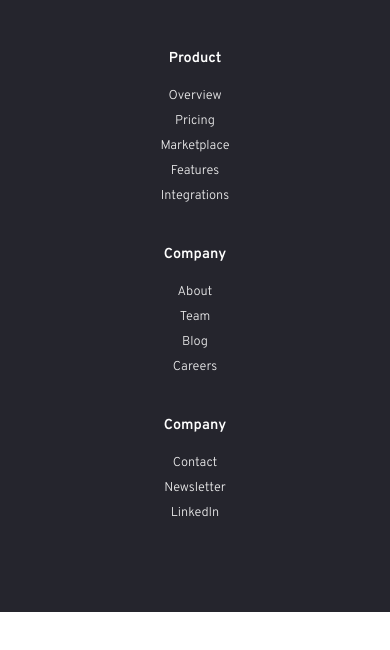
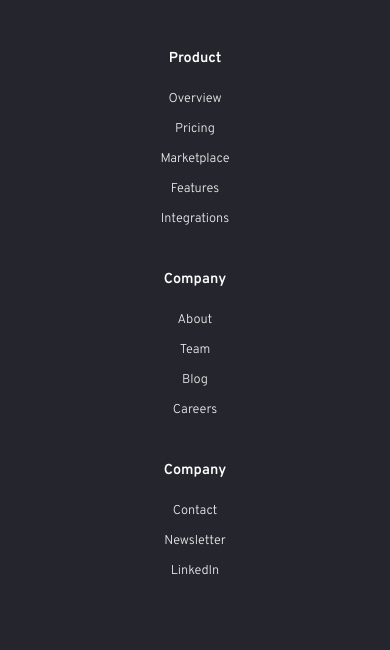
Before and after one commit to alexattt/blogr-landing-page-main, a plain HTML site: page index.html in a window 390 px wide. Shown: the part 3573-4223 px from the top of the page. Before the commit the page ends 4185 px from the top, so only its background shows below. Drawn offline with Linux system fonts and the light colour scheme.

Commit message:
safari/mobile fixes

```diff
--- a/css/_footer.scss
+++ b/css/_footer.scss
@@ -42,13 +42,9 @@ footer {
         cursor: pointer;
         transition: all 0.1s ease-in-out;
 
-        &:hover {
+        &:hover, &:focus {
           text-decoration: underline;
         }
-      }
-
-      @media screen and (max-width: 768px) {
-        line-height: 25px;
       }
     }
 
--- a/css/_header.scss
+++ b/css/_header.scss
@@ -53,9 +53,11 @@ header {
           color: rgba(255, 255, 255, 0.9);
           transition: all 0.1s ease-in-out;
 
-          &:hover {
-            color: rgba(255, 255, 255, 1);
-            text-decoration: underline;
+          @media screen and (min-width: 768px) {
+            &:hover {
+              color: rgba(255, 255, 255, 1);
+              text-decoration: underline;
+            }
           }
 
           @media screen and (max-width: 768px) {
--- a/index.html
+++ b/index.html
@@ -139,11 +139,11 @@
             Product
           </div>
           <ul class="sublinks">
-            <li>Overview</li>
-            <li>Pricing</li>
-            <li>Marketplace</li>
-            <li>Features</li>
-            <li>Integrations</li>
+            <li onclick="">Overview</li>
+            <li onclick="">Pricing</li>
+            <li onclick="">Marketplace</li>
+            <li onclick="">Features</li>
+            <li onclick="">Integrations</li>
           </ul>
         </div>
         <div class="footer-links footer-links-two">
@@ -151,10 +151,10 @@
             Company
           </div>
           <ul class="sublinks">
-            <li>About</li>
-            <li>Team</li>
-            <li>Blog</li>
-            <li>Careers</li>
+            <li onclick="">About</li>
+            <li onclick="">Team</li>
+            <li onclick="">Blog</li>
+            <li onclick="">Careers</li>
           </ul>
         </div>
         <div class="footer-links footer-links-three">
@@ -162,9 +162,9 @@
             Company
           </div>
           <ul class="sublinks">
-            <li>Contact</li>
-            <li>Newsletter</li>
-            <li>LinkedIn</li>
+            <li onclick="">Contact</li>
+            <li onclick="">Newsletter</li>
+            <li onclick="">LinkedIn</li>
           </ul>
         </div>
       </div>
```
Also changed, not shown: css/main.css, 1 other file.
